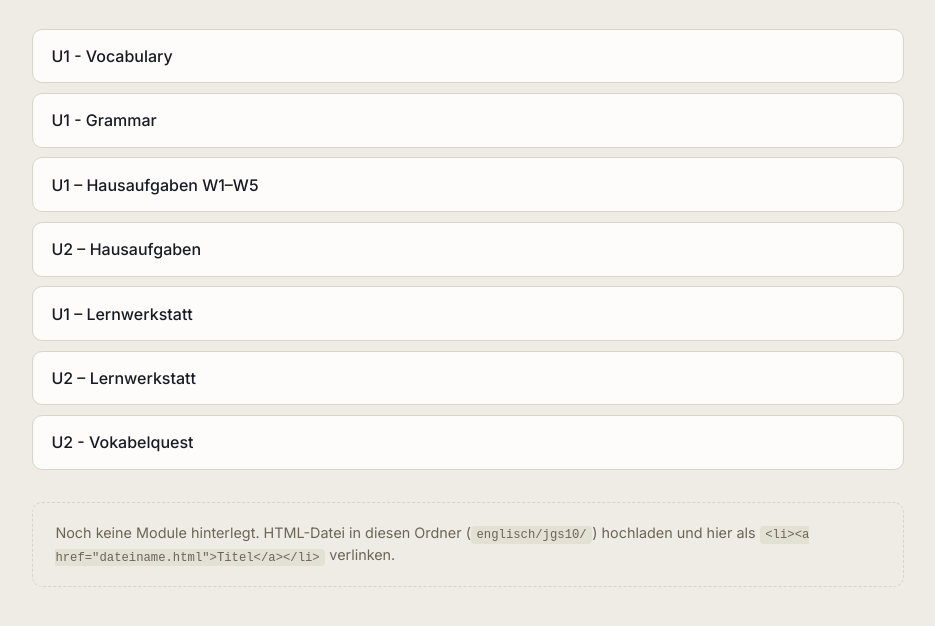
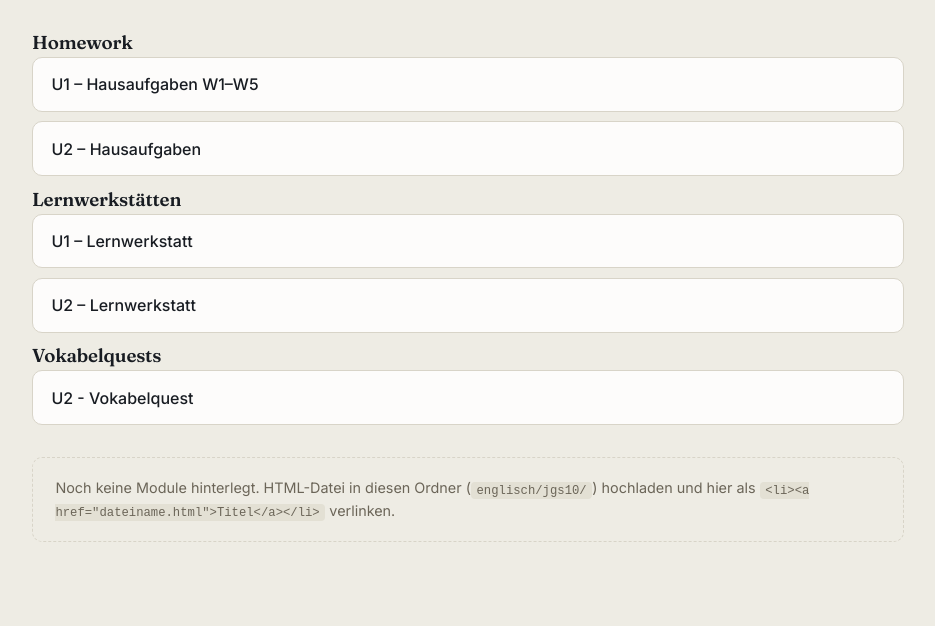
Before and after one commit to erikeising/Lernmodule, a plain HTML site: page englisch/jgs10/index.html in a window 1280 px wide. Shown: the part 184-810 px from the top of the page, without its empty margins (172-1107 px from the left). Drawn offline with Linux system fonts and the light colour scheme.

Commit message:
Update index.html

```diff
--- a/englisch/jgs10/index.html
+++ b/englisch/jgs10/index.html
@@ -13,12 +13,16 @@
   <h1>JGS 10</h1>
 
 <ul class="module-list">
-  <li><a href="01_Vocabulary_Theme1.html">U1 - Vocabulary</a></li>
-  <li><a href="02_Grammar_Theme1.html">U1 - Grammar</a></li>
+  <h3>Homework</h3>
   <li><a href="03_U1_HA_Module_W1W5.html">U1 – Hausaufgaben W1–W5</a></li>
-   <li><a href="U2_JGS10_HA_Modul_W1W4.html">U2 – Hausaufgaben</a></li>
+  <li><a href="U2_JGS10_HA_Modul_W1W4.html">U2 – Hausaufgaben</a></li>
+
+  <h3>Lernwerkstätten</h3>
   <li><a href="E_JGS10_U1-Lernwerkstatt.html">U1 – Lernwerkstatt</a></li>
   <li><a href="E_JGS10_U2-Lernwerkstatt.html">U2 – Lernwerkstatt</a></li>
+  <h3>Vokabelquests</h3>
+
+
   <li><a href="E_JGS10_U2_Vokabelquest.html">U2 - Vokabelquest</a></li>
 </ul>
 
```
